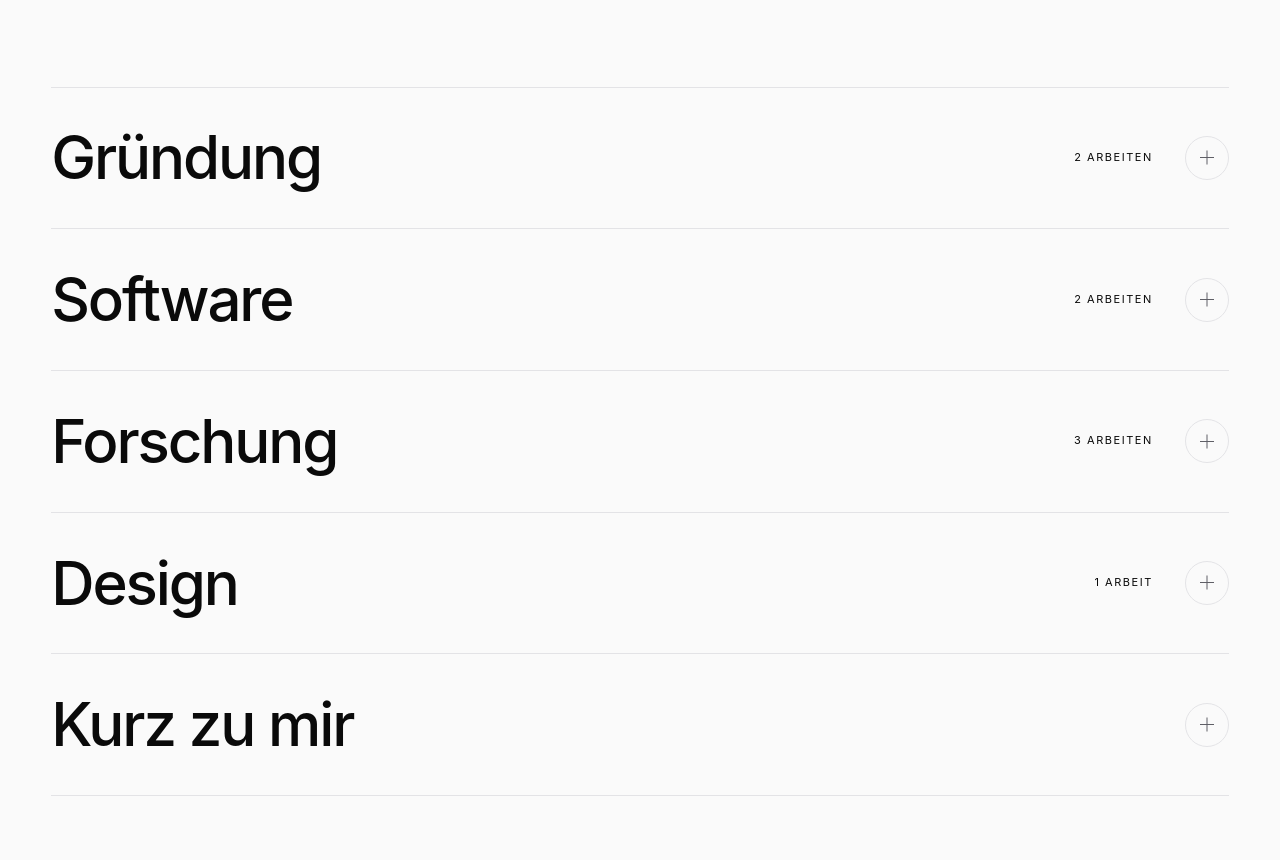
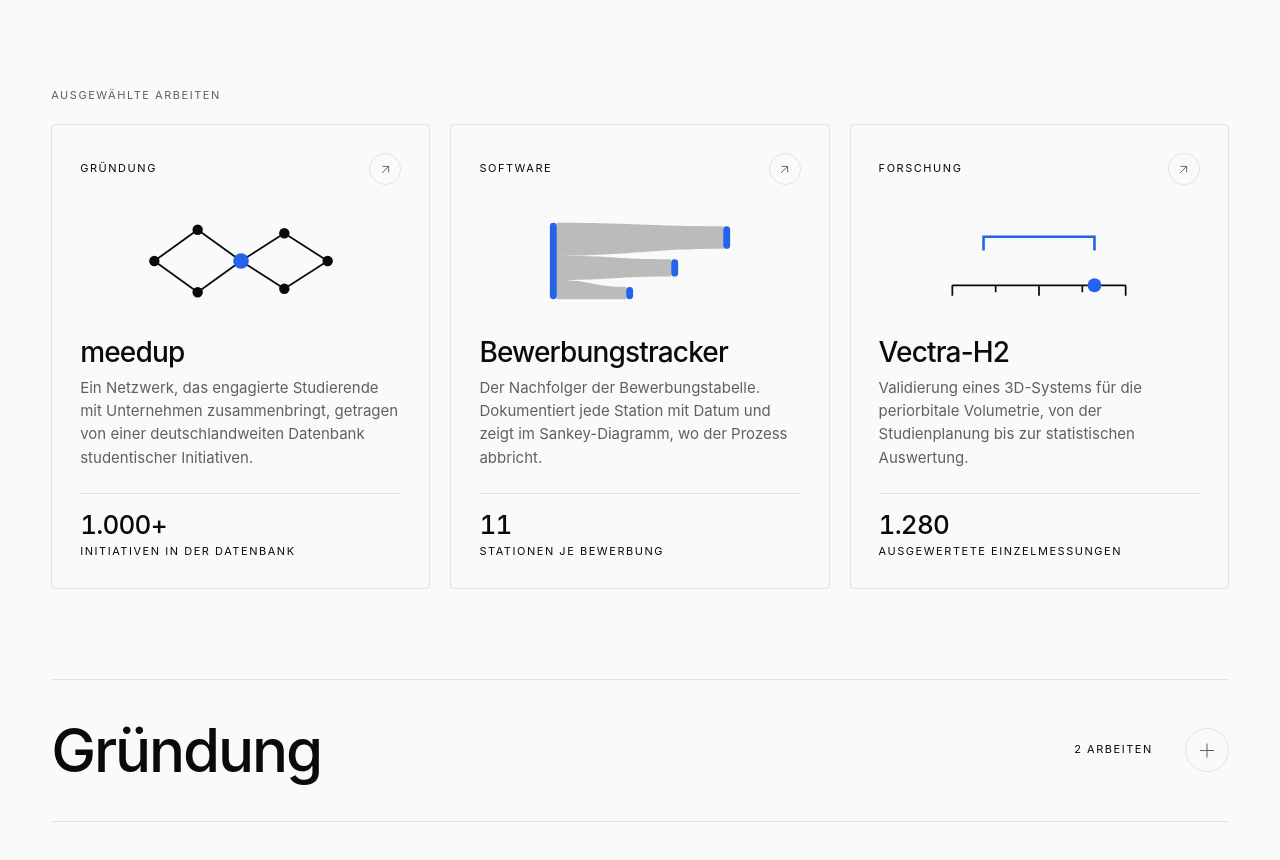
Before and after one commit to zay-ne/portfolio, an Astro site: page / in a window 1280 px wide. Shown: the part 714-1574 px from the top of the page. Built offline with nearby package versions, Linux system fonts and the light colour scheme; Astro itself is replaced by a stand-in of ours.

Commit message:
Drei hervorgehobene Arbeiten über der aufklappbaren Liste
meedup, Bewerbungstracker und Vectra-H2 stehen jetzt als Kacheln direkt vor den
Sektionsüberschriften. Jede trägt Disziplin, Titel, einen Satz zur Sache, eine
Kennzahl und eine eigene Signaturgrafik: Netzwerk, Trichter, Messstrecke.
Bewusst ohne Fotos, weil die Seite nirgends Titelbilder verwendet.

Beim Überfahren folgt ein Lichtschein dem Zeiger, Rahmen, Rubrik und Pfeil
gehen in die Akzentfarbe, der Titel rückt nach, und die Grafik läuft einmal an.
Die Grafiken stehen dabei im Ruhezustand vollständig da: das Anlaufen kommt aus
animation statt transition, sonst wäre der Ruhezustand eine halb gezeichnete
Linie. Ohne Zeiger und bei reduzierter Bewegung entfällt nur die Bewegung.

Welche drei Arbeiten das sind, steht in src/i18n/ui.ts unter highlights.items.

```diff
--- /dev/null
+++ b/src/components/Highlights.astro
@@ -0,0 +1,518 @@
+---
+import Icon from './Icon.astro';
+import type { Locale } from '../consts';
+import { projectPath, t } from '../i18n/utils';
+
+/**
+ * Drei hervorgehobene Arbeiten, direkt über der aufklappbaren Liste.
+ *
+ * Bewusst ohne Fotos: die Seite verwendet nirgends Titelbilder, und für meedup
+ * und die Vectra-Studie gibt es keine, die zeigen würden, worum es geht. Statt
+ * dessen trägt jede Kachel eine eigene kleine Signaturgrafik, die beim
+ * Überfahren gezeichnet wird. Sie steht für die Sache selbst: ein Netzwerk,
+ * ein Trichter, eine Messstrecke.
+ *
+ * Der Lichtschein, der dem Zeiger folgt, kommt aus dem Skript am Ende der
+ * Datei. Fällt es aus, bleibt die Kachel eine gewöhnliche verlinkte Fläche.
+ */
+export interface Props {
+  locale: Locale;
+}
+
+const { locale } = Astro.props;
+const strings = t(locale);
+---
+
+<section class="shell highlights" aria-labelledby="highlights-label">
+  <p class="label highlights-label" id="highlights-label" data-reveal>
+    {strings.highlights.label}
+  </p>
+
+  <ol class="tiles">
+    {
+      strings.highlights.items.map((item, i) => (
+        <li class="tile-item" data-reveal style={`--reveal-delay:${i * 110}ms`}>
+          <a class="tile" href={projectPath(item.key, locale)} data-tile>
+            <span class="glow" aria-hidden="true" />
+
+            <span class="tile-top">
+              <span class="label tile-eyebrow">{item.eyebrow}</span>
+              <span class="tile-arrow" aria-hidden="true">
+                <Icon name="arrow-up-right" size={15} />
+              </span>
+            </span>
+
+            <span class="tile-art" aria-hidden="true">
+              {item.art === 'network' && (
+                <svg viewBox="0 0 120 60" fill="none" preserveAspectRatio="xMidYMid meet">
+                  <g class="edges" stroke="currentColor" stroke-width="1">
+                    <path d="M10 30 35 12" style="--i:0" />
+                    <path d="M10 30 35 48" style="--i:1" />
+                    <path d="M35 12 60 30" style="--i:2" />
+                    <path d="M35 48 60 30" style="--i:3" />
+                    <path d="M60 30 85 14" style="--i:4" />
+                    <path d="M60 30 85 46" style="--i:5" />
+                    <path d="M85 14 110 30" style="--i:6" />
+                    <path d="M85 46 110 30" style="--i:7" />
+                  </g>
+                  <g class="nodes">
+                    <circle cx="10" cy="30" r="3" style="--i:0" />
+                    <circle cx="35" cy="12" r="3" style="--i:1" />
+                    <circle cx="35" cy="48" r="3" style="--i:2" />
+                    <circle class="hub" cx="60" cy="30" r="4.5" style="--i:3" />
+                    <circle cx="85" cy="14" r="3" style="--i:4" />
+                    <circle cx="85" cy="46" r="3" style="--i:5" />
+                    <circle cx="110" cy="30" r="3" style="--i:6" />
+                  </g>
+                </svg>
+              )}
+
+              {item.art === 'funnel' && (
+                <svg viewBox="0 0 120 60" fill="none" preserveAspectRatio="xMidYMid meet">
+                  <rect class="stem" x="8" y="8" width="4" height="44" rx="2" />
+                  <g class="ribbons">
+                    <path style="--i:0" d="M12 8C56 8 64 10 108 10L108 23C64 23 56 27 12 27Z" />
+                    <path style="--i:1" d="M12 27C46 27 44 29 78 29L78 39C44 39 46 41 12 41Z" />
+                    <path style="--i:2" d="M12 41C32 41 32 45 52 45L52 52C32 52 32 52 12 52Z" />
+                  </g>
+                  <g class="ends">
+                    <rect style="--i:0" x="108" y="10" width="4" height="13" rx="2" />
+                    <rect style="--i:1" x="78" y="29" width="4" height="10" rx="2" />
+                    <rect style="--i:2" x="52" y="45" width="4" height="7" rx="2" />
+                  </g>
+                </svg>
+              )}
+
+              {item.art === 'measure' && (
+                <svg viewBox="0 0 120 60" fill="none" preserveAspectRatio="xMidYMid meet">
+                  <g class="axis" stroke="currentColor" stroke-width="1">
+                    <path d="M10 44H110" />
+                    <path d="M10 44v6" />
+                    <path d="M35 44v4" />
+                    <path d="M60 44v6" />
+                    <path d="M85 44v4" />
+                    <path d="M110 44v6" />
+                  </g>
+                  <path class="span" d="M28 24V16h64v8" stroke-width="1.5" />
+                  <circle class="marker" cx="92" cy="44" r="4" />
+                </svg>
+              )}
+            </span>
+
+            <span class="tile-main">
+              <span class="tile-title">{item.title}</span>
+              <span class="tile-claim">{item.claim}</span>
+            </span>
+
+            <span class="tile-figure">
+              <span class="fig-value tabular">{item.figure}</span>
+              <span class="label fig-label">{item.figureLabel}</span>
+            </span>
+          </a>
+        </li>
+      ))
+    }
+  </ol>
+</section>
+
+<style>
+  .highlights {
+    padding-block-end: var(--spacing-block);
+  }
+
+  .highlights-label {
+    display: block;
+    padding-block-end: 1.25rem;
+  }
+
+  .tiles {
+    display: grid;
+    grid-template-columns: minmax(0, 1fr);
+    gap: 1rem;
+    margin: 0;
+    padding: 0;
+    list-style: none;
+  }
+
+  /* ---------- Die Kachel ---------- */
+  .tile {
+    position: relative;
+    display: flex;
+    flex-direction: column;
+    gap: 1.125rem;
+    block-size: 100%;
+    padding: 1.375rem;
+    border: 1px solid var(--color-line);
+    border-radius: 4px;
+    background: var(--color-surface);
+    overflow: hidden;
+    isolation: isolate;
+    transition:
+      border-color 420ms var(--ease-out-quart),
+      transform 560ms var(--ease-out-expo);
+  }
+
+  .tile:hover,
+  .tile:focus-visible {
+    border-color: color-mix(in srgb, var(--color-accent) 55%, var(--color-line));
+    transform: translate3d(0, -3px, 0);
+  }
+
+  /* Lichtschein, der dem Zeiger folgt. Die Koordinaten setzt das Skript. */
+  .glow {
+    position: absolute;
+    inset: 0;
+    z-index: -1;
+    pointer-events: none;
+    opacity: 0;
+    background: radial-gradient(
+      16rem circle at var(--mx, 50%) var(--my, 0%),
+      color-mix(in srgb, var(--color-accent) 14%, transparent),
+      transparent 70%
+    );
+    transition: opacity 380ms var(--ease-out-quart);
+  }
+
+  .tile:hover .glow,
+  .tile:focus-visible .glow {
+    opacity: 1;
+  }
+
+  .tile-top {
+    display: flex;
+    align-items: center;
+    justify-content: space-between;
+    gap: 1rem;
+  }
+
+  .tile-eyebrow {
+    color: var(--color-fg-subtle);
+    transition: color 420ms var(--ease-out-quart);
+  }
+
+  .tile:hover .tile-eyebrow,
+  .tile:focus-visible .tile-eyebrow {
+    color: var(--color-accent);
+  }
+
+  .tile-arrow {
+    display: grid;
+    place-items: center;
+    flex: none;
+    inline-size: 32px;
+    block-size: 32px;
+    border: 1px solid var(--color-line);
+    border-radius: 999px;
+    color: var(--color-fg-muted);
+    transition:
+      transform 560ms var(--ease-out-expo),
+      border-color 420ms var(--ease-out-quart),
+      color 420ms var(--ease-out-quart);
+  }
+
+  .tile:hover .tile-arrow,
+  .tile:focus-visible .tile-arrow {
+    transform: translate3d(3px, -3px, 0);
+    border-color: var(--color-accent);
+    color: var(--color-accent);
+  }
+
+  /* ---------- Signaturgrafik ---------- */
+  .tile-art {
+    /* Nimmt den überschüssigen Raum, damit alle drei Kacheln gleich hoch
+       bleiben, auch wenn die Beschreibungen unterschiedlich lang sind. */
+    flex: 1;
+    min-block-size: 3.25rem;
+    display: grid;
+    place-items: center;
+    color: var(--color-fg-subtle);
+    transition: color 420ms var(--ease-out-quart);
+  }
+
+  .tile:hover .tile-art,
+  .tile:focus-visible .tile-art {
+    color: var(--color-fg-muted);
+  }
+
+  .tile-art svg {
+    inline-size: 100%;
+    max-inline-size: 10rem;
+    block-size: auto;
+  }
+
+  /* Die Grafiken stehen im Ruhezustand vollständig da, nur gedeckt. Beim
+     Überfahren laufen sie einmal an, statt aus dem Nichts zu erscheinen. Das
+     geht über animation statt transition: der Ruhezustand braucht dann keine
+     Vorbereitung, und die letzte Kachel der Bewegung entspricht ihm. */
+  @keyframes draw-line {
+    from {
+      stroke-dasharray: var(--len, 40);
+      stroke-dashoffset: var(--len, 40);
+    }
+    to {
+      stroke-dasharray: var(--len, 40);
+      stroke-dashoffset: 0;
+    }
+  }
+
+  @keyframes pop {
+    from {
+      transform: scale(0.55);
+    }
+    to {
+      transform: scale(1);
+    }
+  }
+
+  @keyframes wipe {
+    from {
+      clip-path: inset(0 100% 0 0);
+    }
+    to {
+      clip-path: inset(0);
+    }
+  }
+
+  @keyframes fade-in {
+    from {
+      opacity: 0;
+    }
+    to {
+      opacity: 1;
+    }
+  }
+
+  @keyframes slide-in {
+    from {
+      transform: translateX(-64px) scale(0.5);
+    }
+    to {
+      transform: translateX(0) scale(1);
+    }
+  }
+
+  /* Netzwerk: die Kanten werden nachgezogen, die Knoten setzen sich. */
+  .edges path {
+    --len: 34;
+  }
+
+  .tile:hover .edges path,
+  .tile:focus-visible .edges path {
+    animation: draw-line 620ms var(--ease-out-quart) calc(var(--i) * 45ms) both;
+  }
+
+  .nodes circle {
+    fill: currentColor;
+    transform-box: fill-box;
+    transform-origin: center;
+  }
+
+  .nodes .hub {
+    fill: var(--color-accent);
+  }
+
+  .tile:hover .nodes circle,
+  .tile:focus-visible .nodes circle {
+    animation: pop 520ms var(--ease-out-expo) calc(var(--i) * 45ms) both;
+  }
+
+  /* Trichter: die Bänder laufen von links durch, die Endmarken setzen sich danach. */
+  .stem {
+    fill: var(--color-accent);
+  }
+
+  .ribbons path {
+    fill: currentColor;
+    opacity: 0.26;
+    transition: opacity 420ms var(--ease-out-quart);
+  }
+
+  .tile:hover .ribbons path,
+  .tile:focus-visible .ribbons path {
+    opacity: 0.42;
+    animation: wipe 720ms var(--ease-out-quart) calc(var(--i) * 110ms) both;
+  }
+
+  .ends rect {
+    fill: var(--color-accent);
+  }
+
+  .tile:hover .ends rect,
+  .tile:focus-visible .ends rect {
+    animation: fade-in 420ms var(--ease-out-quart) calc(320ms + var(--i) * 110ms) both;
+  }
+
+  /* Messstrecke: die Spanne wird aufgezogen, die Marke fährt an ihre Stelle. */
+  .span {
+    --len: 80;
+    stroke: var(--color-accent);
+  }
+
+  .tile:hover .span,
+  .tile:focus-visible .span {
+    animation: draw-line 720ms var(--ease-out-quart) both;
+  }
+
+  .marker {
+    fill: var(--color-accent);
+    transform-box: fill-box;
+    transform-origin: center;
+  }
+
+  .tile:hover .marker,
+  .tile:focus-visible .marker {
+    animation: slide-in 760ms var(--ease-out-expo) 120ms both;
+  }
+
+  /* ---------- Text und Kennzahl ---------- */
+  .tile-main {
+    display: flex;
+    flex-direction: column;
+    gap: 0.5rem;
+  }
+
+  .tile-title {
+    font-size: clamp(1.375rem, 2.4vw, 1.75rem);
+    font-weight: 500;
+    letter-spacing: -0.03em;
+    line-height: 1.1;
+    transition: transform 520ms var(--ease-out-expo);
+  }
+
+  .tile:hover .tile-title,
+  .tile:focus-visible .tile-title {
+    transform: translate3d(4px, 0, 0);
+  }
+
+  .tile-claim {
+    font-size: 0.9375rem;
+    line-height: 1.55;
+    color: var(--color-fg-muted);
+  }
+
+  .tile-figure {
+    display: flex;
+    flex-direction: column;
+    gap: 0.3rem;
+    padding-block-start: 1.125rem;
+    border-block-start: 1px solid var(--color-line);
+  }
+
+  .fig-value {
+    font-size: 1.625rem;
+    font-weight: 500;
+    letter-spacing: -0.03em;
+    line-height: 1;
+  }
+
+  .fig-label {
+    color: var(--color-fg-subtle);
+  }
+
+  @media (min-width: 48rem) {
+    .tiles {
+      grid-template-columns: repeat(3, minmax(0, 1fr));
+      gap: 1.25rem;
+    }
+
+    .tile {
+      gap: 1.5rem;
+      padding: 1.75rem;
+    }
+
+    .tile-art {
+      min-block-size: 5rem;
+    }
+
+    .tile-art svg {
+      max-inline-size: 13rem;
+    }
+  }
+
+  /* Der Ruhezustand ist von sich aus vollständig. Ohne Zeiger und bei
+     reduzierter Bewegung bleibt es dabei, es entfällt lediglich das Anlaufen. */
+  @media (hover: none), (prefers-reduced-motion: reduce) {
+    .tile:hover .edges path,
+    .tile:hover .nodes circle,
+    .tile:hover .ribbons path,
+    .tile:hover .ends rect,
+    .tile:hover .span,
+    .tile:hover .marker,
+    .tile:focus-visible .edges path,
+    .tile:focus-visible .nodes circle,
+    .tile:focus-visible .ribbons path,
+    .tile:focus-visible .ends rect,
+    .tile:focus-visible .span,
+    .tile:focus-visible .marker {
+      animation: none;
+    }
+  }
+
+  @media (prefers-reduced-motion: reduce) {
+    .tile,
+    .tile-title,
+    .tile-arrow,
+    .tile-art,
+    .ribbons path {
+      transition: none;
+    }
+  }
+</style>
+<script>
+  // Lichtschein, der dem Zeiger folgt. Reine Zugabe: ohne dieses Skript bleibt
+  // die Kachel eine verlinkte Fläche mit allen übrigen Übergängen.
+  let controller: AbortController | null = null;
+
+  function initHighlights() {
+    controller?.abort();
+
+    const tiles = document.querySelectorAll<HTMLElement>('[data-tile]');
+    if (tiles.length === 0) return;
+
+    // Ohne Zeiger und bei reduzierter Bewegung gibt es nichts zu verfolgen.
+    const fine = window.matchMedia('(hover: hover) and (pointer: fine)').matches;
+    const reduced = window.matchMedia('(prefers-reduced-motion: reduce)').matches;
+    if (!fine || reduced) return;
+
+    controller = new AbortController();
+    const { signal } = controller;
+
+    tiles.forEach((tile) => {
+      let frame = 0;
+      let point = { x: 0, y: 0 };
+
+      const apply = () => {
+        frame = 0;
+        tile.style.setProperty('--mx', `${point.x}px`);
+        tile.style.setProperty('--my', `${point.y}px`);
+      };
+
+      tile.addEventListener(
+        'pointermove',
+        (event) => {
+          const box = tile.getBoundingClientRect();
+          point = { x: event.clientX - box.left, y: event.clientY - box.top };
+          // Ein Anstrich je Frame reicht, pointermove feuert deutlich häufiger.
+          if (!frame) frame = requestAnimationFrame(apply);
+        },
+        { passive: true, signal },
+      );
+
+      tile.addEventListener(
+        'pointerleave',
+        () => {
+          cancelAnimationFrame(frame);
+          frame = 0;
+          // Zurück auf die Ausgangslage, damit der Schein beim nächsten Mal
+          // nicht an der letzten Stelle aufblitzt.
+          tile.style.removeProperty('--mx');
+          tile.style.removeProperty('--my');
+        },
+        { signal },
+      );
+    });
+  }
+
+  initHighlights();
+  document.addEventListener('astro:page-load', initHighlights);
+</script>
--- a/src/i18n/ui.ts
+++ b/src/i18n/ui.ts
@@ -34,6 +34,44 @@ export const ui = {
       intro:
         'Ingenieur der Medizintechnik mit wissenschaftlichem Hintergrund. Co-Founder von meedup, Gründer von zayne und Head of Design beim Entrepreneurs Club Mainz. Ich verbinde technisches Verständnis mit Gestaltung und unternehmerischer Praxis.',
       scroll: 'Scrollen',
+    },
+
+    /* Die drei Kacheln über der aufklappbaren Liste. `key` ist die Kennung des
+       Projekts und bildet den Link, `art` wählt die Signaturgrafik. */
+    highlights: {
+      label: 'Ausgewählte Arbeiten',
+      items: [
+        {
+          key: 'meedup',
+          art: 'network' as const,
+          eyebrow: 'Gründung',
+          title: 'meedup',
+          claim:
+            'Ein Netzwerk, das engagierte Studierende mit Unternehmen zusammenbringt, getragen von einer deutschlandweiten Datenbank studentischer Initiativen.',
+          figure: '1.000+',
+          figureLabel: 'Initiativen in der Datenbank',
+        },
+        {
+          key: 'bewerbungstracker',
+          art: 'funnel' as const,
+          eyebrow: 'Software',
+          title: 'Bewerbungstracker',
+          claim:
+            'Der Nachfolger der Bewerbungstabelle. Dokumentiert jede Station mit Datum und zeigt im Sankey-Diagramm, wo der Prozess abbricht.',
+          figure: '11',
+          figureLabel: 'Stationen je Bewerbung',
+        },
+        {
+          key: 'vectra-h2',
+          art: 'measure' as const,
+          eyebrow: 'Forschung',
+          title: 'Vectra-H2',
+          claim:
+            'Validierung eines 3D-Systems für die periorbitale Volumetrie, von der Studienplanung bis zur statistischen Auswertung.',
+          figure: '1.280',
+          figureLabel: 'ausgewertete Einzelmessungen',
+        },
+      ],
     },
 
     sections: {
@@ -191,6 +229,42 @@ export const ui = {
       scroll: 'Scroll',
     },
 
+    highlights: {
+      label: 'Selected work',
+      items: [
+        {
+          key: 'meedup',
+          art: 'network' as const,
+          eyebrow: 'Ventures',
+          title: 'meedup',
+          claim:
+            'A network connecting committed students with companies, built on a Germany wide database of student initiatives.',
+          figure: '1,000+',
+          figureLabel: 'initiatives in the database',
+        },
+        {
+          key: 'bewerbungstracker',
+          art: 'funnel' as const,
+          eyebrow: 'Software',
+          title: 'Application Tracker',
+          claim:
+            'The successor to the application spreadsheet. It documents every station with its date and shows in a Sankey diagram where the process breaks off.',
+          figure: '11',
+          figureLabel: 'stations per application',
+        },
+        {
+          key: 'vectra-h2',
+          art: 'measure' as const,
+          eyebrow: 'Research',
+          title: 'Vectra-H2',
+          claim:
+            'Validation of a 3D system for periorbital volumetry, from study design through to statistical analysis.',
+          figure: '1,280',
+          figureLabel: 'individual measurements analysed',
+        },
+      ],
+    },
+
     sections: {
       venture: {
         title: 'Ventures',
--- a/src/layouts/HomePage.astro
+++ b/src/layouts/HomePage.astro
@@ -2,6 +2,7 @@
 import Accordion from '../components/Accordion.astro';
 import BaseLayout from './BaseLayout.astro';
 import CopyEmail from '../components/CopyEmail.astro';
+import Highlights from '../components/Highlights.astro';
 import HoverPreview from '../components/HoverPreview.astro';
 import Icon from '../components/Icon.astro';
 import ProjectList from '../components/ProjectList.astro';
@@ -58,6 +59,9 @@ const countLabel = (n: number) =>
       </div>
     </div>
   </section>
+
+  <!-- ---------- Drei hervorgehobene Arbeiten ---------- -->
+  <Highlights locale={locale} />
 
   <!-- ---------- Arbeiten und Person, aufklappbar ---------- -->
   <section class="shell acc-section">
```
Also changed, not shown: README.md.
